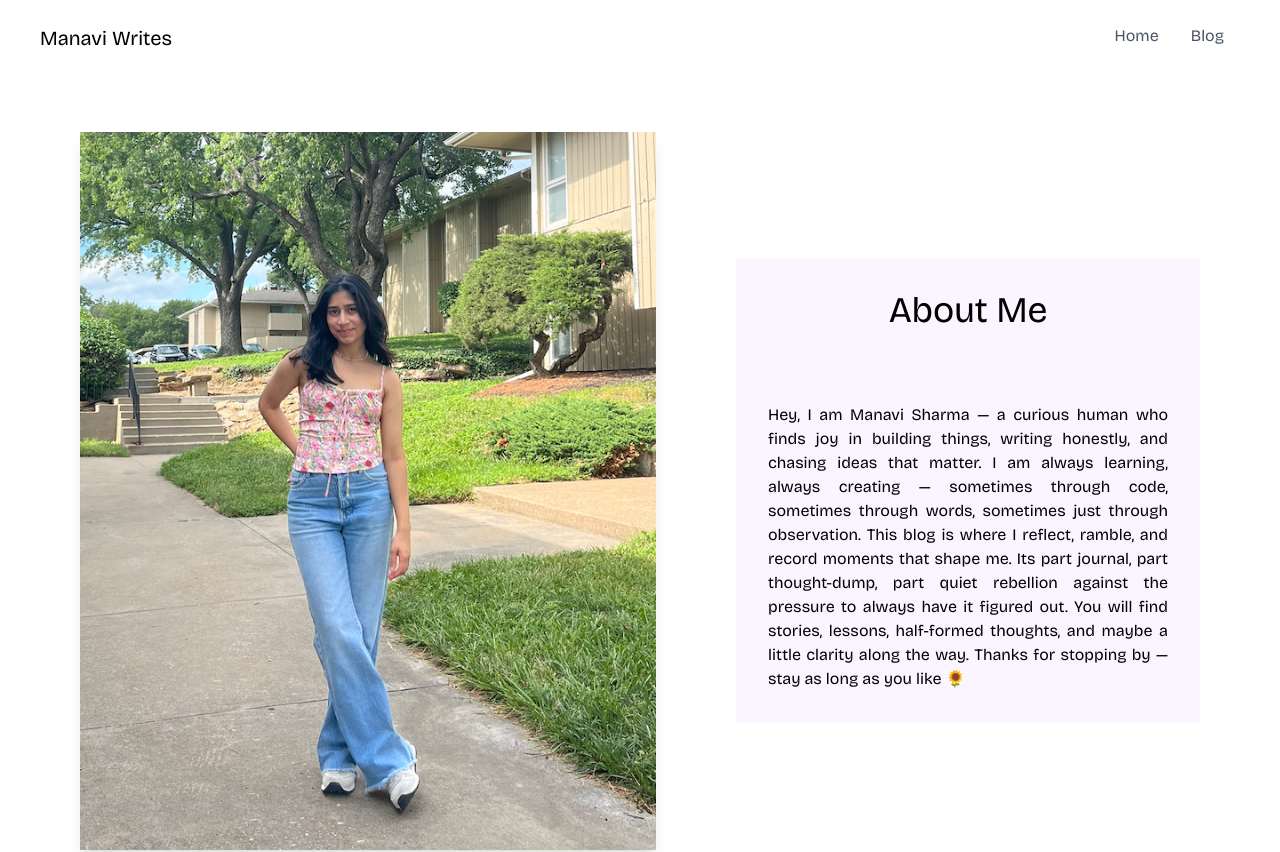
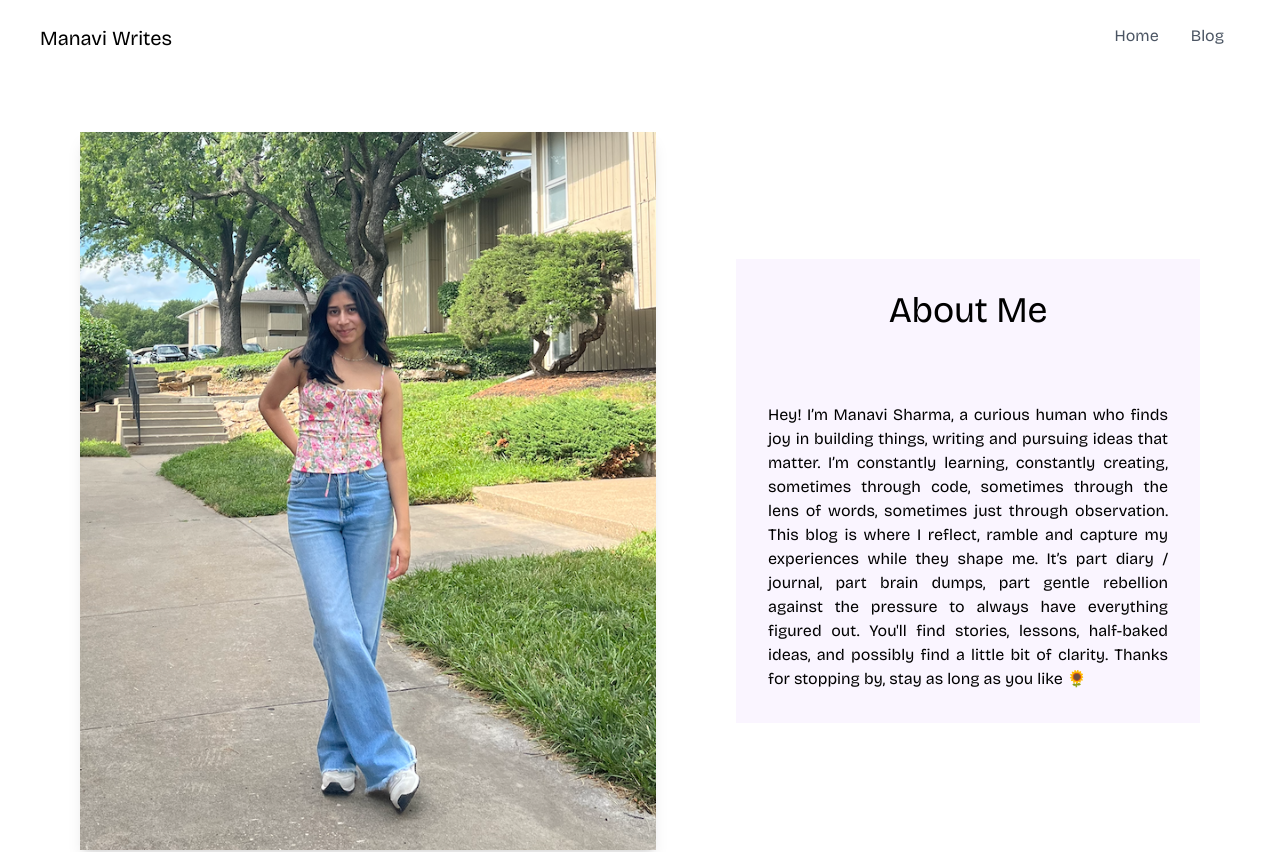
Before and after one commit to manavisharma14/manavi-blog, a Next.js app: page / in a window 1280 px wide. Shown: the top 852 px of the page. Built offline with nearby package versions, Linux system fonts and the light colour scheme; no server answers; the database is empty.

Commit message:
added placeholder

```diff
--- a/src/app/page.tsx
+++ b/src/app/page.tsx
@@ -34,9 +34,16 @@ export default function Home() {
 
       <div className="flex flex-col gap-10 items-center max-w-3xl bg-purple-50 ">
         <h1 className="mt-8 text-4xl font-extrabold">About Me</h1>
-        <p className="m-8 justify-center text-justify">Hey, I am Manavi Sharma — a curious human who finds joy in building things, writing honestly, and chasing ideas that matter. I am always learning, always creating — sometimes through code, sometimes through words, sometimes just through observation.
-          This blog is where I reflect, ramble, and record moments that shape me. Its part journal, part thought-dump, part quiet rebellion against the pressure to always have it figured out. You will find stories, lessons, half-formed thoughts, and maybe a little clarity along the way.
-          Thanks for stopping by — stay as long as you like 🌻</p>
+        <p className="m-8 justify-center text-justify">
+
+
+Hey! I’m Manavi Sharma, a curious human who finds joy in building things, writing and pursuing ideas that matter. I’m constantly learning, constantly creating, sometimes through code, sometimes through the lens of words, sometimes just through observation.
+
+
+This blog is where I reflect, ramble and capture my experiences while they shape me. It’s part diary / journal, part brain dumps, part gentle rebellion against the pressure to always have everything figured out. You'll find stories, lessons, half-baked ideas, and possibly find a little bit of clarity.
+
+
+Thanks for stopping by, stay as long as you like 🌻</p>
       </div>
     </div>
     <div>
```
Also changed, not shown: prisma/placeholder.png (added).
